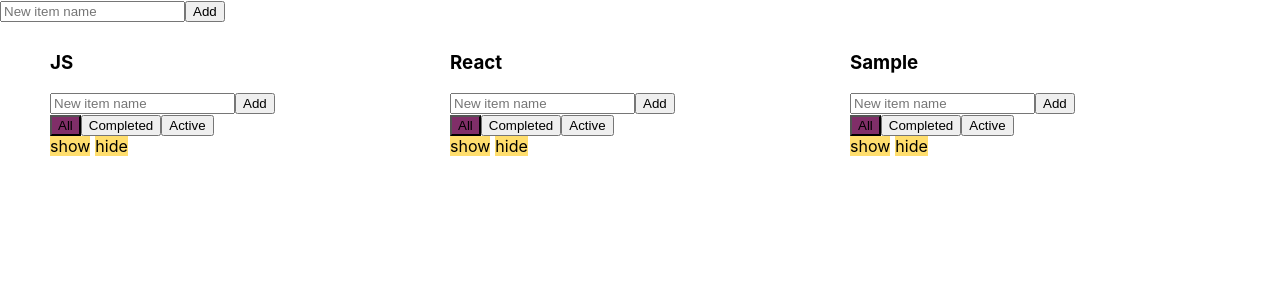
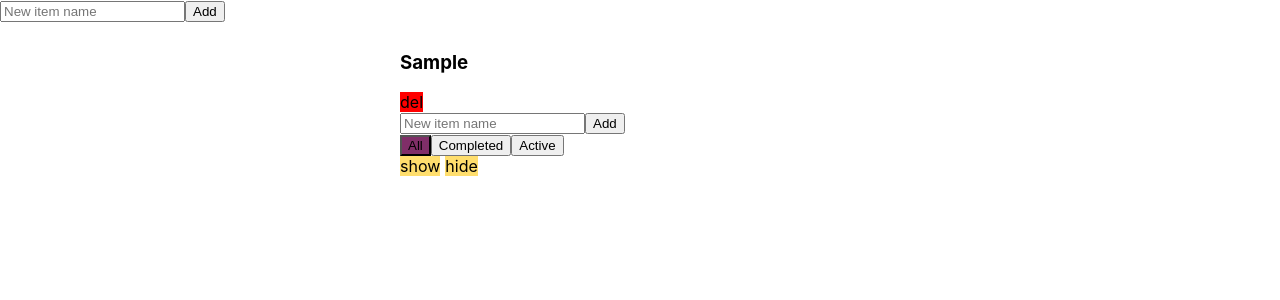
Before and after one commit to alx8437/todoList, a React (Create React App) app: page / in a window 1280 px wide. Both pictures are taken after typing "Sample" into the empty fields and a click on the button "Add". Shown: the top 300 px of the page. Built offline with nearby package versions, Linux system fonts and the light colour scheme.

Commit message:
start del tdList

```diff
--- a/src/TodoList.jsx
+++ b/src/TodoList.jsx
@@ -5,7 +5,7 @@ import TodoListTasks from "./TodoListTasks";
 import TodoListFooter from "./TodoListFooter";
 import TodoListTitle from "./TotoListTitle";
 import {connect} from "react-redux";
-import {addTaskActionCreator, changeTaskActionCreator, dellTaskAC} from "./store";
+import {addTaskActionCreator, changeTaskActionCreator, dellTaskAC, dellTodolistAC} from "./store";
 
 
 
@@ -73,6 +73,10 @@ class TodoList extends React.Component {
         this.props.dellTask(todoListId, taskID)
     }
 
+    dellTodoList = (todoListId) => {
+        this.props.dellTodoList(todoListId)
+    }
+
 
 
     render = () => {
@@ -80,7 +84,11 @@ class TodoList extends React.Component {
         return (
             <div className="todoList">
                 <div>
-                    <TodoListTitle title={this.props.title}/>
+                    <TodoListTitle
+                        title={this.props.title}
+                        id={this.props.id}
+                        dellTodoList={this.dellTodoList}
+                    />
                     <AddNewItemForm addItem={this.addTask}
                     />
                     <TodoListTasks
@@ -119,6 +127,10 @@ const mapDispatchToProps = (dispatch) => {
         },
         dellTask: (todoListId, taskID) => {
             dispatch(dellTaskAC(todoListId, taskID))
+        },
+        dellTodoList: (todoListId) => {
+            debugger
+            dispatch(dellTodolistAC(todoListId))
         }
     }
 
--- a/src/TotoListTitle.jsx
+++ b/src/TotoListTitle.jsx
@@ -3,6 +3,11 @@ import React from 'react';
 class TodoListTitle extends React.Component {
     constructor(props) {
         super();
+    }
+
+    dellTodoList = () => {
+        let todoListId = this.props.id
+        this.props.dellTodoList(todoListId)
     }
 
 
@@ -12,6 +17,7 @@ class TodoListTitle extends React.Component {
         return (
             <div className="todoList-header">
                 <h3 className="todoList-header__title">{this.props.title}</h3>
+                <span onClick={this.dellTodoList} className="dellTask">del</span>
             </div>
         )
     }
--- a/src/store.js
+++ b/src/store.js
@@ -4,16 +4,18 @@ const ADD_TODOLIST = "ADD_TODOLIST";
 const ADD_TASK = "ADD_TASK";
 const CHANGE_TASK = "CHANGE_TASK";
 const DELL_TASK = "DELL_TASK";
+const DELL_TODOLIST = "DELL_TODOLIST";
+
 
 
 const initialState = {
     todolists: [
-        {
-            id: 0,
-            title: "JS",
-            tasks: []
-        },
-        {id: 1, title: "React", tasks: []}
+        // {
+        //     id: 0,
+        //     title: "JS",
+        //     tasks: []
+        // },
+        // {id: 1, title: "React", tasks: []}
     ]
 }
 
@@ -73,6 +75,18 @@ const reducer = (state = initialState, action) => {
                     return tl
                 })
             }
+        case DELL_TODOLIST:
+            debugger
+            return {
+                ...state,
+                todolists: [state.todolists.filter(tl => {
+                    if (tl.id !== action.todoListId) {
+                        return tl
+                    }
+                    debugger
+                })]
+
+            }
         default:
             return state
     }
@@ -127,6 +141,14 @@ export const dellTaskAC = (todoListId, taskID) => {
     }
 }
 
+export const dellTodolistAC = (todoListId) => {
+    debugger
+    return {
+        type: DELL_TODOLIST,
+        todoListId
+    }
+}
+
 
 const store = createStore(reducer);
 
```
